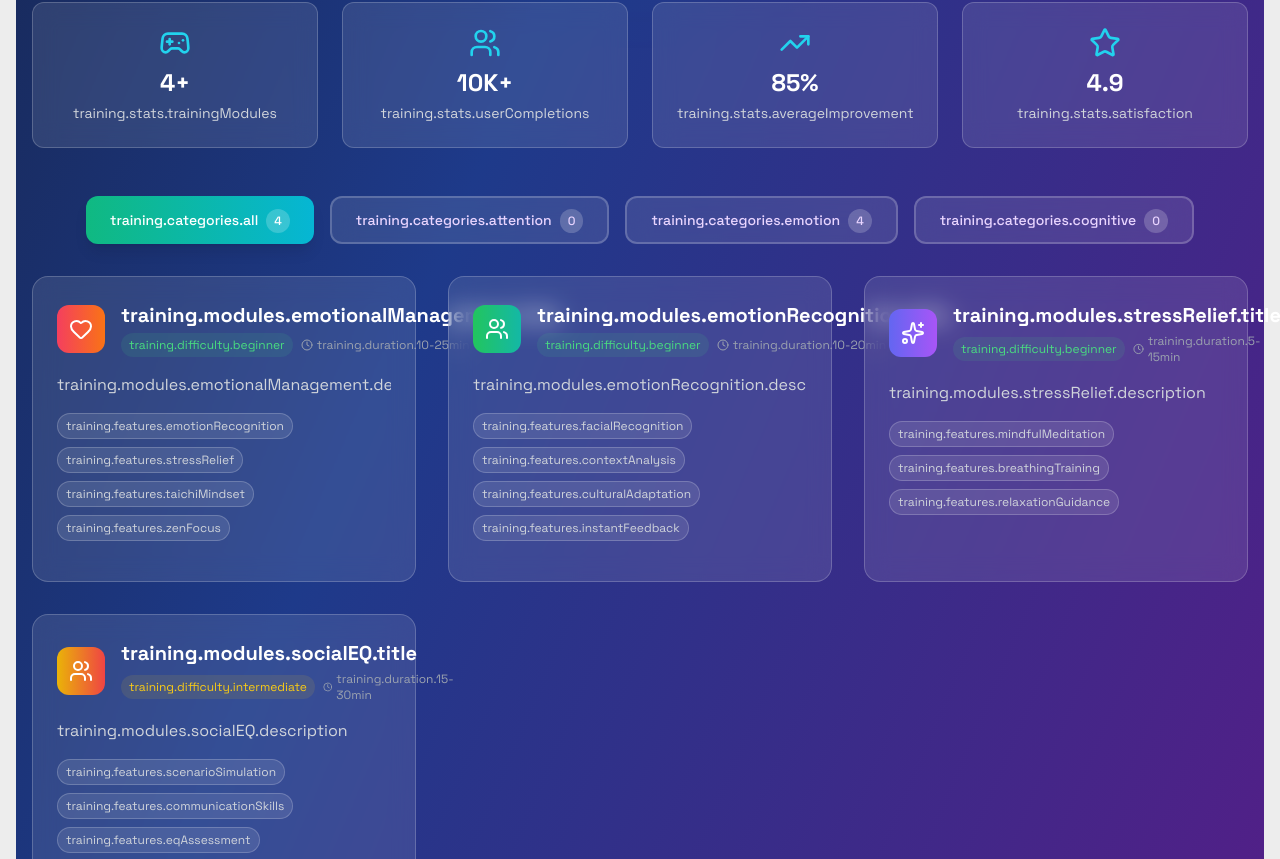
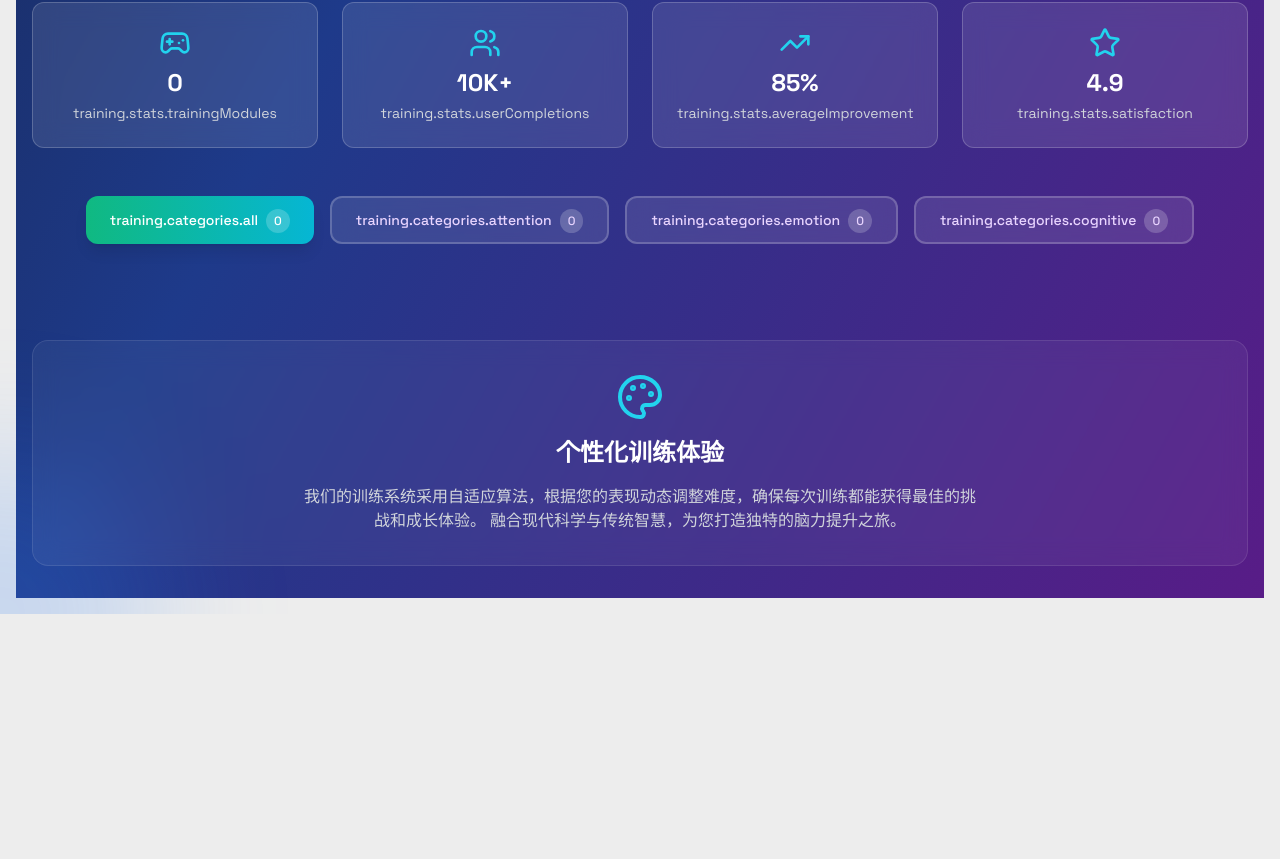
Before and after one commit to hhzero/brain-train, a Next.js app: page /en/train in a window 1280 px wide. Shown: the part 1781-2640 px from the top of the page. After the commit the page ends 2395 px from the top, so only its background shows below. Built offline with nearby package versions, Linux system fonts and the light colour scheme.

Commit message:
refactor(i18n): 统一训练相关文案并移除未使用的训练模块
将"retrain"统一重命名为"trainAgain"以保持一致性
移除所有训练模块数据及相关分类计数，为后续重构做准备

```diff
--- a/src/app/[locale]/train/page.tsx
+++ b/src/app/[locale]/train/page.tsx
@@ -61,56 +61,11 @@ export default function TrainingPage() {
   const t = useTranslations('')
 
   // 训练模块数据
-  const trainingModules = [
-    {
-      id: 'emotional-management',
-      title: t('training.modules.emotionalManagement.title'),
-      description: t('training.modules.emotionalManagement.description'),
-      icon: Heart,
-      color: 'from-rose-500 to-orange-500',
-      difficulty: t('training.difficulty.beginner'),
-      duration: t('training.duration.10-25min'),
-      features: [t('training.features.emotionRecognition'), t('training.features.stressRelief'), t('training.features.taichiMindset'), t('training.features.zenFocus')],
-      href: '/train'
-    },
-    {
-      id: 'emotion-recognition',
-      title: t('training.modules.emotionRecognition.title'),
-      description: t('training.modules.emotionRecognition.description'),
-      icon: Users,
-      color: 'from-green-500 to-teal-500',
-      difficulty: t('training.difficulty.beginner'),
-      duration: t('training.duration.10-20min'),
-      features: [t('training.features.facialRecognition'), t('training.features.contextAnalysis'), t('training.features.culturalAdaptation'), t('training.features.instantFeedback')],
-      href: '/train'
-    },
-    {
-      id: 'stress-relief',
-      title: t('training.modules.stressRelief.title'),
-      description: t('training.modules.stressRelief.description'),
-      icon: Sparkles,
-      color: 'from-indigo-500 to-purple-500',
-      difficulty: t('training.difficulty.beginner'),
-      duration: t('training.duration.5-15min'),
-      features: [t('training.features.mindfulMeditation'), t('training.features.breathingTraining'), t('training.features.relaxationGuidance')],
-      href: '/train'
-    },
-    {
-      id: 'social-eq',
-      title: t('training.modules.socialEQ.title'),
-      description: t('training.modules.socialEQ.description'),
-      icon: Users,
-      color: 'from-yellow-500 to-red-500',
-      difficulty: t('training.difficulty.intermediate'),
-      duration: t('training.duration.15-30min'),
-      features: [t('training.features.scenarioSimulation'), t('training.features.communicationSkills'), t('training.features.eqAssessment'), t('training.features.culturalWisdom')],
-      href: '/train'
-    }
-  ]
+  const trainingModules = []
 
   // 统计数据
   const stats = [
-    { label: t('training.stats.trainingModules'), value: '4+', icon: Gamepad2 },
+    { label: t('training.stats.trainingModules'), value: '0', icon: Gamepad2 },
     { label: t('training.stats.userCompletions'), value: '10K+', icon: Users },
     { label: t('training.stats.averageImprovement'), value: '85%', icon: TrendingUp },
     { label: t('training.stats.satisfaction'), value: '4.9', icon: Star }
@@ -235,14 +190,14 @@ export default function TrainingPage() {
   const categories = [
     { id: 'all', label: t('training.categories.all'), count: trainingModules.length },
     { id: 'attention', label: t('training.categories.attention'), count: 0 },
-    { id: 'emotion', label: t('training.categories.emotion'), count: 4 },
+    { id: 'emotion', label: t('training.categories.emotion'), count: 0 },
     { id: 'cognitive', label: t('training.categories.cognitive'), count: 0 }
   ]
 
   const filteredModules = trainingModules.filter(module => {
     if (selectedCategory === 'all') return true
     if (selectedCategory === 'attention') return [] // 注意力分类模块已删除
-    if (selectedCategory === 'emotion') return ['emotional-management', 'emotion-recognition', 'stress-relief', 'social-eq'].includes(module.id)
+    if (selectedCategory === 'emotion') return [] // 情绪分类模块已删除
     if (selectedCategory === 'cognitive') return [] // 认知分类模块已删除
     return true
   })
--- a/src/i18n/locales/en.json
+++ b/src/i18n/locales/en.json
@@ -701,7 +701,7 @@
     "accuracy": "Accuracy",
     "bestStreak": "Best Streak",
     "averageReactionTime": "Average Reaction Time",
-    "retrain": "Train Again",
+    "trainAgain": "Train Again",
     "trainingStats": "Training Statistics",
     "score": "Score",
     "totalStimuli": "Total Stimuli",
```
Also changed, not shown: src/i18n/locales/zh.json.
